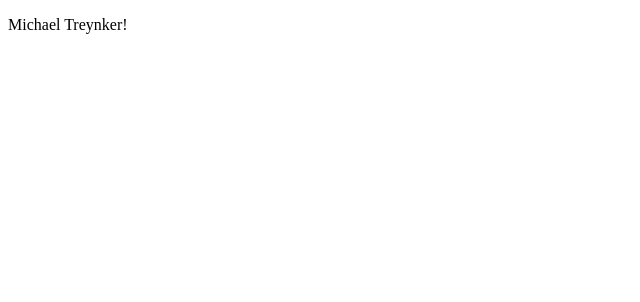
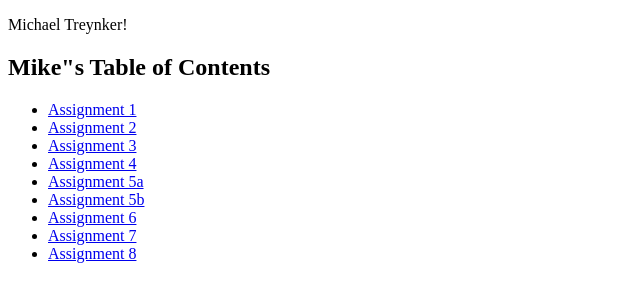
Before and after one commit to miketre99/miketre99.github.io, a plain HTML site: page index.html in a window 1280 px wide. Shown: the whole page, without its empty margins (0-640 px from the left). Drawn offline with Linux system fonts and the light colour scheme.

Commit message:
index.html

```diff
--- a/index.html
+++ b/index.html
@@ -7,4 +7,16 @@
   <body>
     <p>Michael Treynker!</p>
   </body>
+  <h2>Mike"s Table of Contents</h2>
+    <ul>
+        <li><a href="assignment1.html">Assignment 1</a></li>
+        <li><a href="assignment2.html">Assignment 2</a></li>
+        <li><a href="assignment3.html">Assignment 3</a></li>
+        <li><a href="assignment4.html">Assignment 4</a></li>
+        <li><a href="assignment5a.html">Assignment 5a</a></li>
+        <li><a href="assignment5b.html">Assignment 5b</a></li>
+        <li><a href="assignment6.html">Assignment 6</a></li>
+        <li><a href="assignment7.html">Assignment 7</a></li>
+        <li><a href="assignment8.html">Assignment 8</a></li>
+    </ul>
 </html>
```
